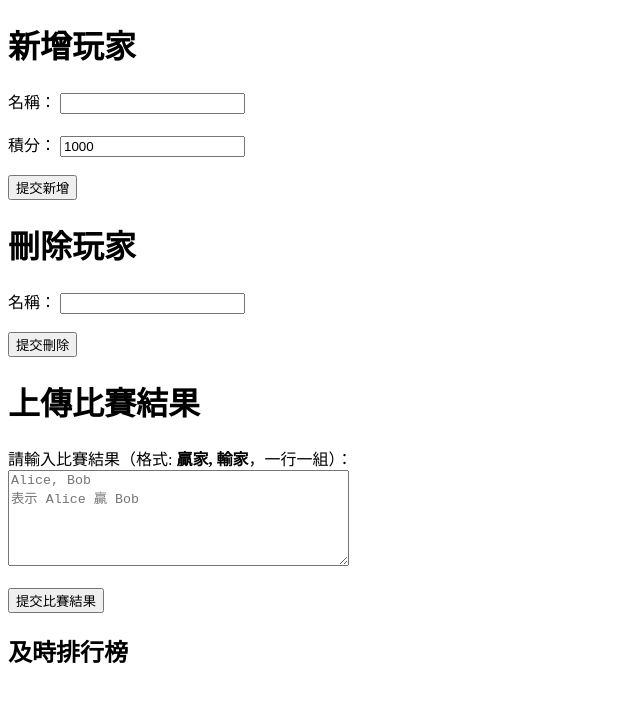
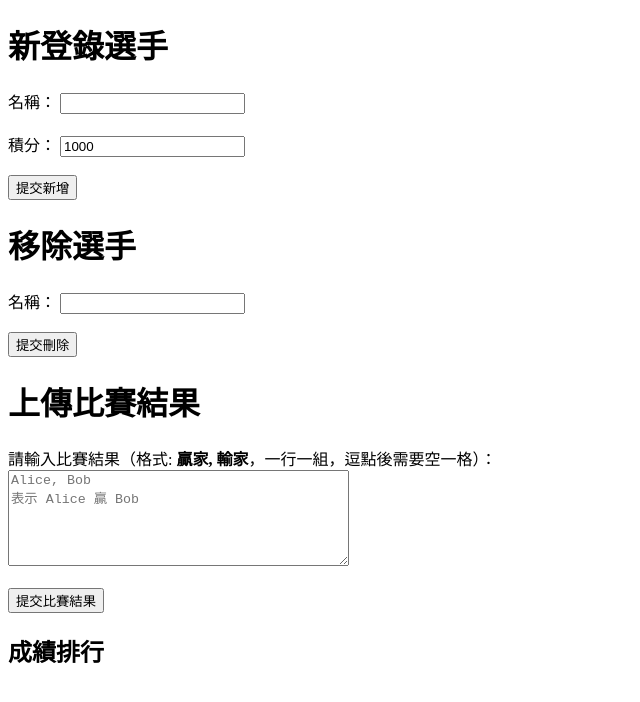
Before and after one commit to b04502057/PRS2, a website: page insert.html in a window 1280 px wide. Shown: the whole page, without its empty margins (0-640 px from the left). Drawn offline with Linux system fonts and the light colour scheme; no server answers.

Commit message:
Update insert.html

```diff
--- a/insert.html
+++ b/insert.html
@@ -9,7 +9,7 @@
 
 
 
-  <h1>新增玩家</h1>
+  <h1>新登錄選手</h1>
 
   <!-- 新增玩家表單 -->
   <form id="addPlayerForm">
@@ -22,7 +22,7 @@
     <button type="submit">提交新增</button>
   </form>
 
-  <h1>刪除玩家</h1>
+  <h1>移除選手</h1>
 
   <!-- 刪除玩家表單 -->
   <form id="deletePlayerForm">
@@ -36,7 +36,7 @@
  <h1>上傳比賽結果</h1>
 <form id="uploadMatchForm">
   <label for="matchResults">
-    請輸入比賽結果（格式: <strong>贏家, 輸家</strong>，一行一組）：
+    請輸入比賽結果（格式: <strong>贏家, 輸家</strong>，一行一組，逗點後需要空一格）：
   </label><br>
   <textarea id="matchResults" rows="6" cols="40"
     placeholder="Alice, Bob&#10;表示 Alice 贏 Bob"
@@ -45,7 +45,7 @@
 </form>
 
 
-  <h2>及時排行榜</h2>
+  <h2>成績排行</h2>
     <ul id="rankingList"></ul>
 
 
```
